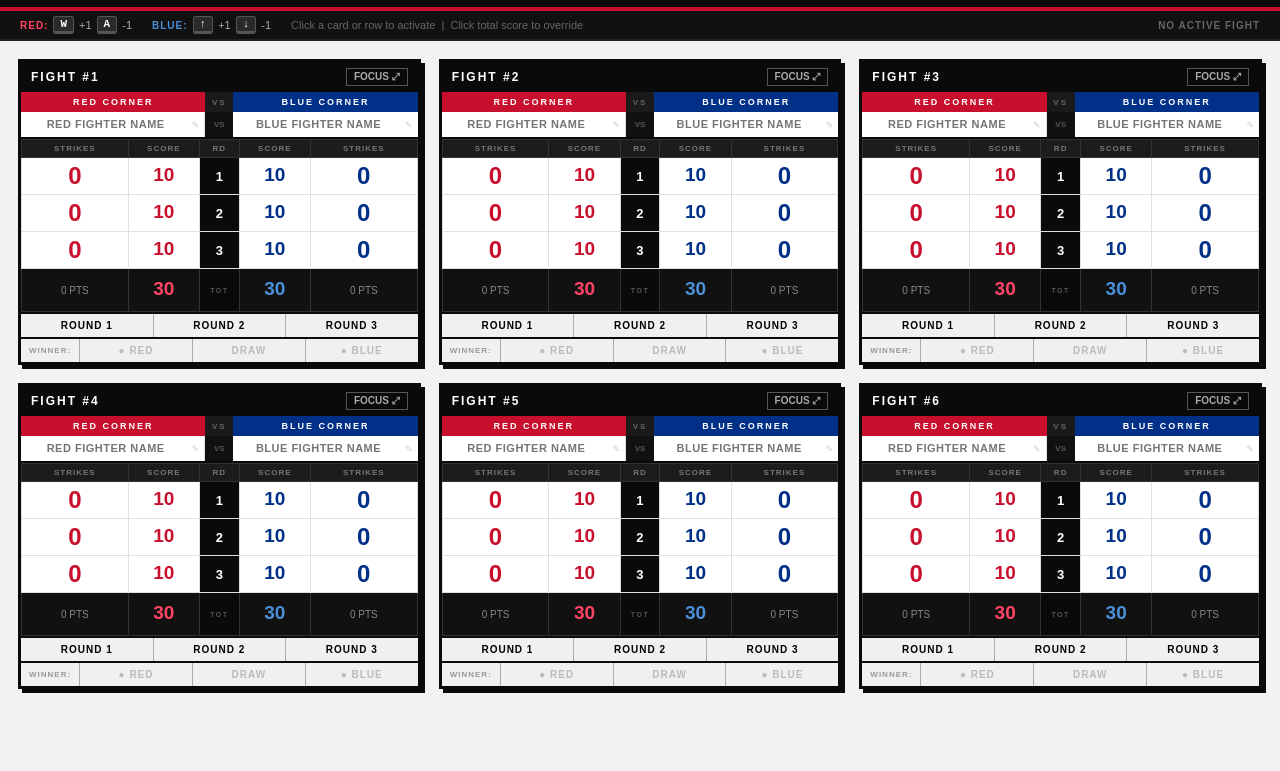
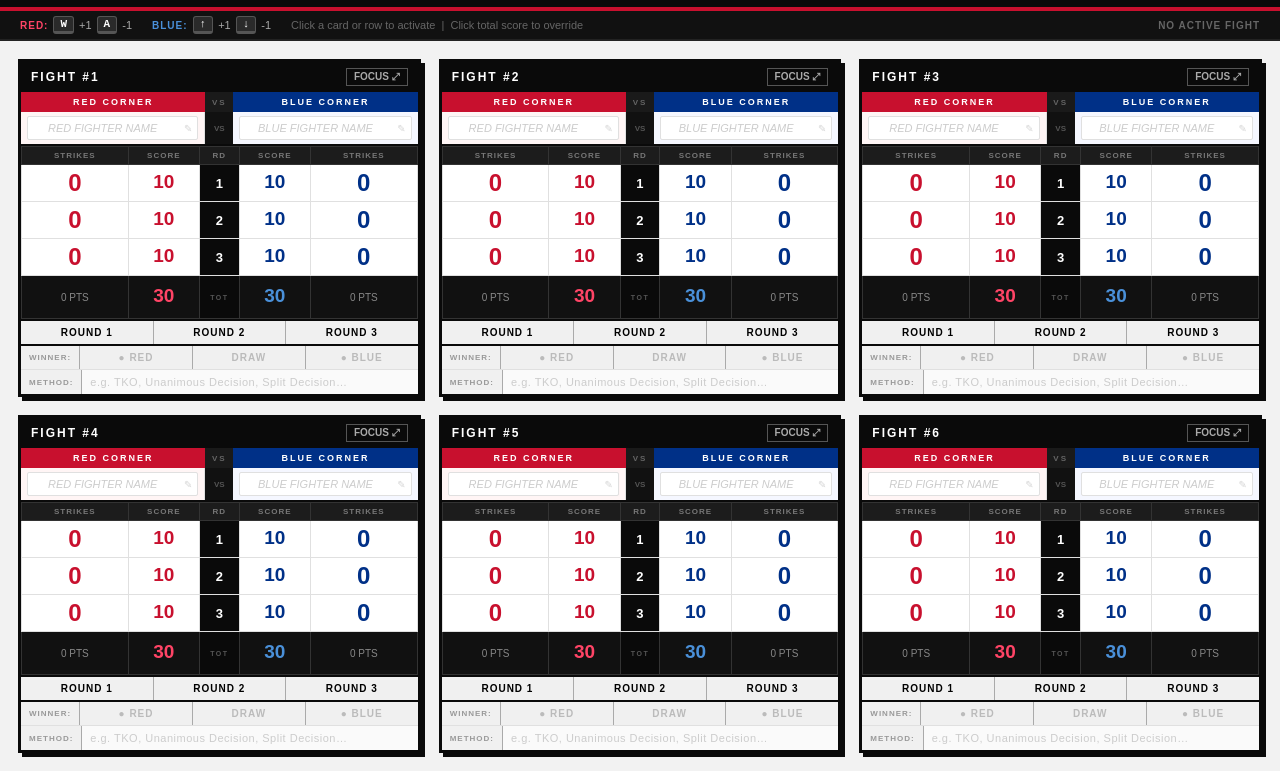
Before and after one commit to RashmitShrestha/DFCScoreReporter, a plain HTML site: page index.html in a window 1280 px wide. Shown: the part 45-816 px from the top of the page. Drawn offline with Linux system fonts and the light colour scheme.

Commit message:
fixed more bugs

```diff
--- a/index.html
+++ b/index.html
@@ -165,19 +165,23 @@
 
     /* fighter name inputs */
     .fighter-names-row { display: grid; grid-template-columns: 1fr 28px 1fr; border-bottom: 2px solid var(--black); }
-    .name-wrap { position: relative; display: flex; align-items: center; }
-    .name-wrap.red { border-right: 1px solid var(--gray-light); }
+    .name-wrap { position: relative; display: flex; align-items: center; padding: 4px 6px; }
+    .name-wrap.red { border-right: 1px solid var(--gray-light); background: #fff5f5; }
+    .name-wrap.blue { background: #f5f7ff; }
     .name-input {
-      border: none; border-bottom: 1px dashed transparent;
-      padding: 6px 22px 6px 8px; font-size: 11px; font-weight: 700;
+      border: 1px solid var(--gray-light); border-radius: 2px;
+      padding: 5px 28px 5px 8px; font-size: 11px; font-weight: 700;
       text-transform: uppercase; letter-spacing: 0.5px; text-align: center;
-      width: 100%; background: transparent; color: var(--black); outline: none;
-      transition: background 0.15s, border-color 0.15s;
+      width: 100%; background: var(--white); color: var(--black); outline: none;
+      transition: border-color 0.15s, box-shadow 0.15s;
+      cursor: text;
     }
-    .name-input:focus { background: #fffce8; border-bottom-color: var(--gold); }
+    .name-input:hover { border-color: var(--gray); }
+    .name-input:focus { border-color: var(--gold); box-shadow: 0 0 0 2px rgba(232,185,35,0.25); background: #fffce8; }
+    .name-input::placeholder { color: #ccc; font-weight: 400; letter-spacing: 0; text-transform: none; font-style: italic; }
     .name-edit-icon {
-      position: absolute; right: 5px; top: 50%; transform: translateY(-50%);
-      font-size: 9px; color: var(--gray); pointer-events: none; opacity: 0.6;
+      position: absolute; right: 12px; top: 50%; transform: translateY(-50%);
+      font-size: 10px; color: var(--gray); pointer-events: none; opacity: 0.5;
     }
     .vs-mid {
       background: #111; display: flex; align-items: center;
@@ -273,6 +277,26 @@
     .winner-btn.blue-btn.selected { background: var(--blue); color: var(--white); }
     .winner-btn.draw-btn.selected { background: #555; color: var(--white); }
 
+    /* ── DESCRIPTION SECTION ── */
+    .description-section {
+      display: flex; align-items: stretch; border-top: 1px solid var(--gray-light);
+    }
+    .description-label {
+      padding: 6px 8px; font-size: 8px; font-weight: 700; letter-spacing: 1px;
+      color: #999; background: #f0f0f0; border-right: 1px solid var(--gray);
+      white-space: nowrap; flex-shrink: 0; display: flex; align-items: center;
+    }
+    .description-input {
+      flex: 1; border: none; padding: 6px 8px;
+      font-size: 11px; font-weight: 600; font-family: Arial, Helvetica, sans-serif;
+      color: var(--black); background: #fafafa; outline: none;
+      letter-spacing: 0.5px; text-transform: uppercase;
+    }
+    .description-input::placeholder { color: #ccc; font-weight: 400; text-transform: none; }
+    .description-input:focus { background: var(--active-bg); border-bottom: 1px solid var(--gold); }
+    .focus-mode .description-input { font-size: 13px; padding: 9px 10px; }
+    .focus-mode .description-label { font-size: 10px; padding: 9px 10px; }
+
     /* ── FOCUS MODE SCALING ── */
     .focus-mode .strikes-num { font-size: 40px; }
     .focus-mode .td-strikes  { width: 110px; padding: 12px 8px; }
@@ -281,7 +305,8 @@
     .focus-mode .total-sc-inp { font-size: 26px; }
     .focus-mode .td-rnum     { font-size: 17px; padding: 14px 5px; width: 38px; min-width: 38px; }
     .focus-mode .scorecard-table thead th { font-size: 10px; padding: 6px 3px; }
-    .focus-mode .name-input  { font-size: 14px; padding: 9px 24px 9px 9px; }
+    .focus-mode .name-input  { font-size: 14px; padding: 8px 30px 8px 10px; }
+    .focus-mode .name-wrap   { padding: 6px 8px; }
     .focus-mode .corner-banner { font-size: 12px; padding: 8px; letter-spacing: 3px; }
     .focus-mode .corner-banners { grid-template-columns: 1fr 38px 1fr; }
     .focus-mode .fighter-names-row { grid-template-columns: 1fr 38px 1fr; }
@@ -351,6 +376,7 @@ const mkFight = (id) => ({
   redName: '', blueName: '',
   activeRound: 0,
   winner: null,           // null | 'red' | 'blue' | 'draw'
+  description: '',        // method of victory e.g. TKO, Split Decision
   redTotalOverride: null, // null = auto-calc from round scores
   blueTotalOverride: null,
   rounds: Array.from({ length: ROUNDS }, () => ({ redPts: 0, bluePts: 0, redScore: 10, blueScore: 10 }))
@@ -365,7 +391,7 @@ const state = {
 // ── Persistence ────────────────────────────────────────────────────────
 function load() {
   try {
-    const s = localStorage.getItem('dfc_v2');
+    const s = localStorage.getItem('dfc_v3');
     if (s) {
       const p = JSON.parse(s);
       if (Array.isArray(p.fights) && p.fights.length === FIGHTS) {
@@ -377,7 +403,7 @@ function load() {
 }
 
 function save() {
-  localStorage.setItem('dfc_v2', JSON.stringify({ fights: state.fights }));
+  localStorage.setItem('dfc_v3', JSON.stringify({ fights: state.fights }));
 }
 
 // ── Render ─────────────────────────────────────────────────────────────
@@ -586,6 +612,23 @@ function buildCard(fight, idx, pfx) {
   }
   card.appendChild(ws);
 
+  // ── Description / method of victory ──
+  const ds = document.createElement('div');
+  ds.className = 'description-section';
+  const dl = document.createElement('span');
+  dl.className = 'description-label';
+  dl.textContent = 'METHOD:';
+  ds.appendChild(dl);
+  const di = document.createElement('input');
+  di.type = 'text';
+  di.className = 'description-input';
+  di.placeholder = 'e.g. TKO, Unanimous Decision, Split Decision…';
+  di.value = fight.description;
+  di.addEventListener('input', (e) => { state.fights[idx].description = e.target.value; save(); });
+  di.addEventListener('focus', (e) => { e.stopPropagation(); });
+  ds.appendChild(di);
+  card.appendChild(ds);
+
   return card;
 }
 
@@ -639,7 +682,7 @@ function mkNameWrap(idx, corner, val) {
   inp.placeholder = `${corner === 'red' ? 'RED' : 'BLUE'} FIGHTER NAME`;
   inp.value = val;
   inp.addEventListener('input', (e) => { state.fights[idx][`${corner}Name`] = e.target.value; save(); });
-  inp.addEventListener('focus', () => activate(idx, state.fights[idx].activeRound));
+  inp.addEventListener('focus', (e) => { e.stopPropagation(); state.activeFight = idx; syncStatus(); });
   wrap.appendChild(inp);
 
   const icon = document.createElement('span');
@@ -656,7 +699,7 @@ function mkScoreInput(pfx, idx, rIdx, corner, val) {
   inp.min = 7; inp.max = 10;
   inp.className = `score-inp ${corner}`;
   inp.value = val;
-  inp.addEventListener('focus', () => activate(idx, state.fights[idx].activeRound));
+  inp.addEventListener('focus', (e) => { e.stopPropagation(); state.activeFight = idx; state.fights[idx].activeRound = rIdx; syncStatus(); });
   const commit = () => {
     let v = parseInt(inp.value);
     if (isNaN(v)) v = 10;
@@ -678,7 +721,7 @@ function mkTotalScoreInput(pfx, idx, corner, val, isOverride) {
   inp.id = `${pfx}-${idx}-tot-sc-${corner}`;
   inp.value = val;
   inp.title = 'Click to override total score. Clear to revert to auto-sum.';
-  inp.addEventListener('focus', () => activate(idx, state.fights[idx].activeRound));
+  inp.addEventListener('focus', (e) => { e.stopPropagation(); state.activeFight = idx; syncStatus(); });
   inp.addEventListener('change', () => {
     const v = parseInt(inp.value);
     if (!isNaN(v)) {
@@ -791,7 +834,7 @@ function exportCSV() {
   const cols = [
     'Fight','Corner','Fighter Name',
     'R1 Strikes','R1 Score','R2 Strikes','R2 Score','R3 Strikes','R3 Score',
-    'Total Score','Result'
+    'Total Score','Result','Method'
   ];
   const rows = [cols];
 
@@ -812,14 +855,14 @@ function exportCSV() {
       f.rounds[0].redPts, f.rounds[0].redScore,
       f.rounds[1].redPts, f.rounds[1].redScore,
       f.rounds[2].redPts, f.rounds[2].redScore,
-      redTotal, result('red')
+      redTotal, result('red'), f.description || ''
     ]);
     rows.push([
       `Fight ${f.id}`, 'BLUE', f.blueName || 'Blue Corner',
       f.rounds[0].bluePts, f.rounds[0].blueScore,
       f.rounds[1].bluePts, f.rounds[1].blueScore,
       f.rounds[2].bluePts, f.rounds[2].blueScore,
-      blueTotal, result('blue')
+      blueTotal, result('blue'), ''
     ]);
   });
 
```
Also changed, not shown: results.txt.
